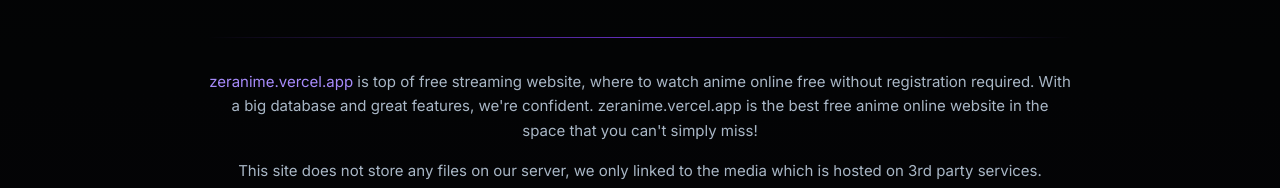
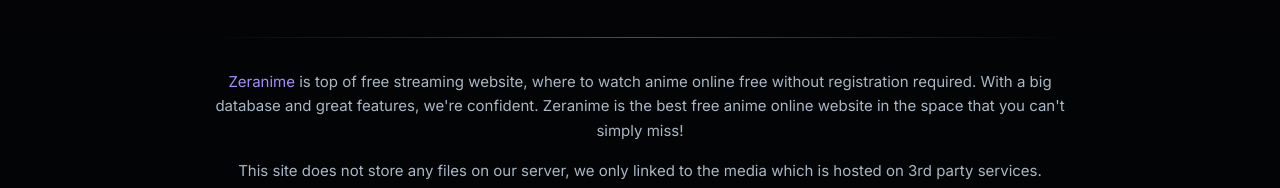
Before and after one commit to svazerID/zeranime, a Next.js app: page / in a window 1280 px wide. Shown: the part 654-842 px from the top of the page. Built offline with nearby package versions, Linux system fonts and the light colour scheme; no server answers.

Commit message:
up layout

```diff
--- a/app/layout.tsx
+++ b/app/layout.tsx
@@ -54,8 +54,8 @@
 
               <div className="text-[#a9b7c6] space-y-4 text-[15px] leading-relaxed mx-auto max-w-4xl">
                 <p>
-                  <span className="text-[#a78bfa]">zeranime.vercel.app</span> is top of free streaming website, where to watch anime online free without registration required.
-                  With a big database and great features, we're confident. zeranime.vercel.app is the best free anime online website in the space that you can't simply miss!
+                  <span className="text-[#a78bfa]">Zeranime</span> is top of free streaming website, where to watch anime online free without registration required.
+                  With a big database and great features, we're confident. Zeranime is the best free anime online website in the space that you can't simply miss!
                 </p>
                 <p>
                   This site does not store any files on our server, we only linked to the media which is hosted on 3rd party services.<br/>
```
Also changed, not shown: .qwen/skills/auto-skill-safe-ui-refactor/SKILL.md, .qwen/skills/auto-skill-scraper-regex-debug/SKILL.md.
